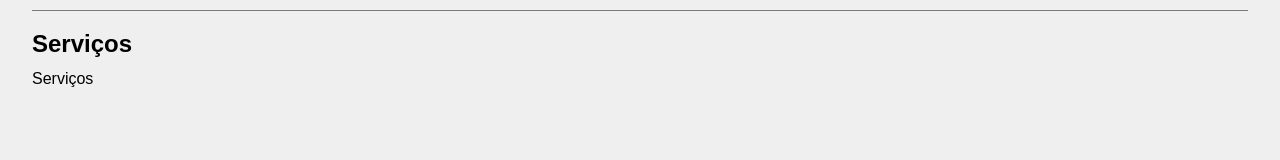
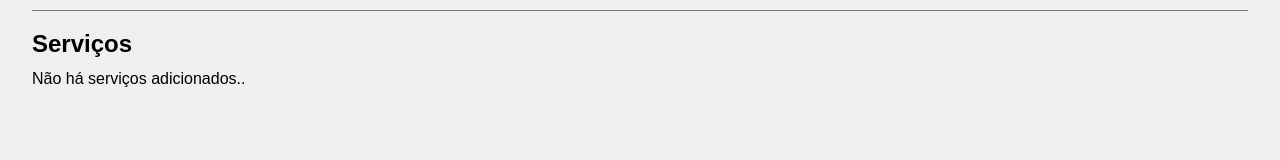
Before and after one commit to Adoniasfalcao/Costs, a React (Create React App) app: page /project/1 in a window 1280 px wide. Shown: the part 377-537 px from the top of the page. Built offline with nearby package versions, Linux system fonts and the light colour scheme; data requests are answered from the project's data file.

Commit message:
Mostrar serviços

```diff
--- a/src/components/pages/Project.jsx
+++ b/src/components/pages/Project.jsx
@@ -14,9 +14,9 @@ function Project () {
     //Variáveis que se associam ao projeto
     const { id } = useParams()
     const [project, setProject] = useState([])
+    const [services, setServices] = useState([])
     const [showProjectForm, setShowProjectForm] = useState(false)
     const [showServiceForm, setShowServiceForm] = useState(false)
-    const [services, setServices] = useState([])
     const [message, setMessage] = useState()
     const [type, setType] = useState()
 
@@ -93,7 +93,6 @@ function Project () {
         const lastServiceCost = lastService.cost
         const newCost = parseFloat(project.cost) + parseFloat(lastServiceCost)
 
-
         const formatedBudget = formatedNumber(project.project_budget)
 
         //Validação de custo máximo
@@ -119,7 +118,6 @@ function Project () {
         .then( (resp) => resp.json() )
         .then( (data) => {
             //Exibir serviços
-            setServices(data.services)
             setMessage('Serviço criado!')
             setType('sucess')
         })
@@ -200,7 +198,13 @@ function Project () {
 
                         <h2>Serviços</h2>
                         <Container customClass='start'>
-                                <p>Serviços</p>
+                            {services.length > 0
+
+                            }
+
+                            {services.length === 0 && (<p>Não há serviços adicionados..</p>)
+
+                            }
                         </Container>
 
                     </Container>
```
Also changed, not shown: src/components/services/ServiceForm.module.css (deleted).
